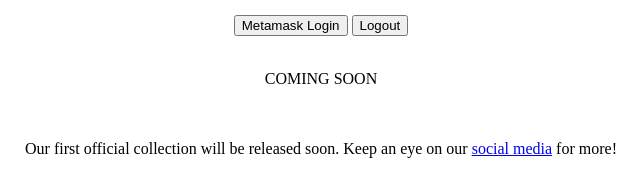
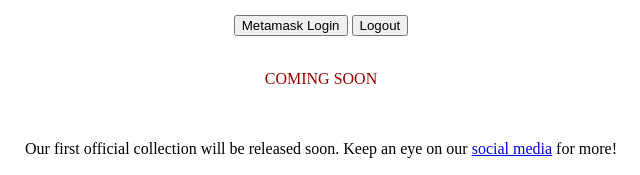
Before and after one commit to AlienZookeepers/AlienZookeepers, a plain HTML site: page index.html in a window 1280 px wide. Shown: the part 477-652 px from the top of the page, 319-959 px from the left. Drawn offline with Linux system fonts and the light colour scheme; a script that the page names is missing.

Commit message:
more tries for color and size.  Feeling better about this try.

```diff
--- a/index.html
+++ b/index.html
@@ -16,7 +16,7 @@
 
  <script type="text/javascript" src="/main.js"></script>
 <BR><BR>
-<P style="font-size: 34" "font-color: 980000">COMING SOON</P>
+<P style="font-size: 34; color: #980000">COMING SOON</P>
 <BR><BR>
  Our first official collection will be released soon. Keep an eye on our <a href="https://linktr.ee/alienzookeepers">social media</a> for more!
  <BR><BR>
```
